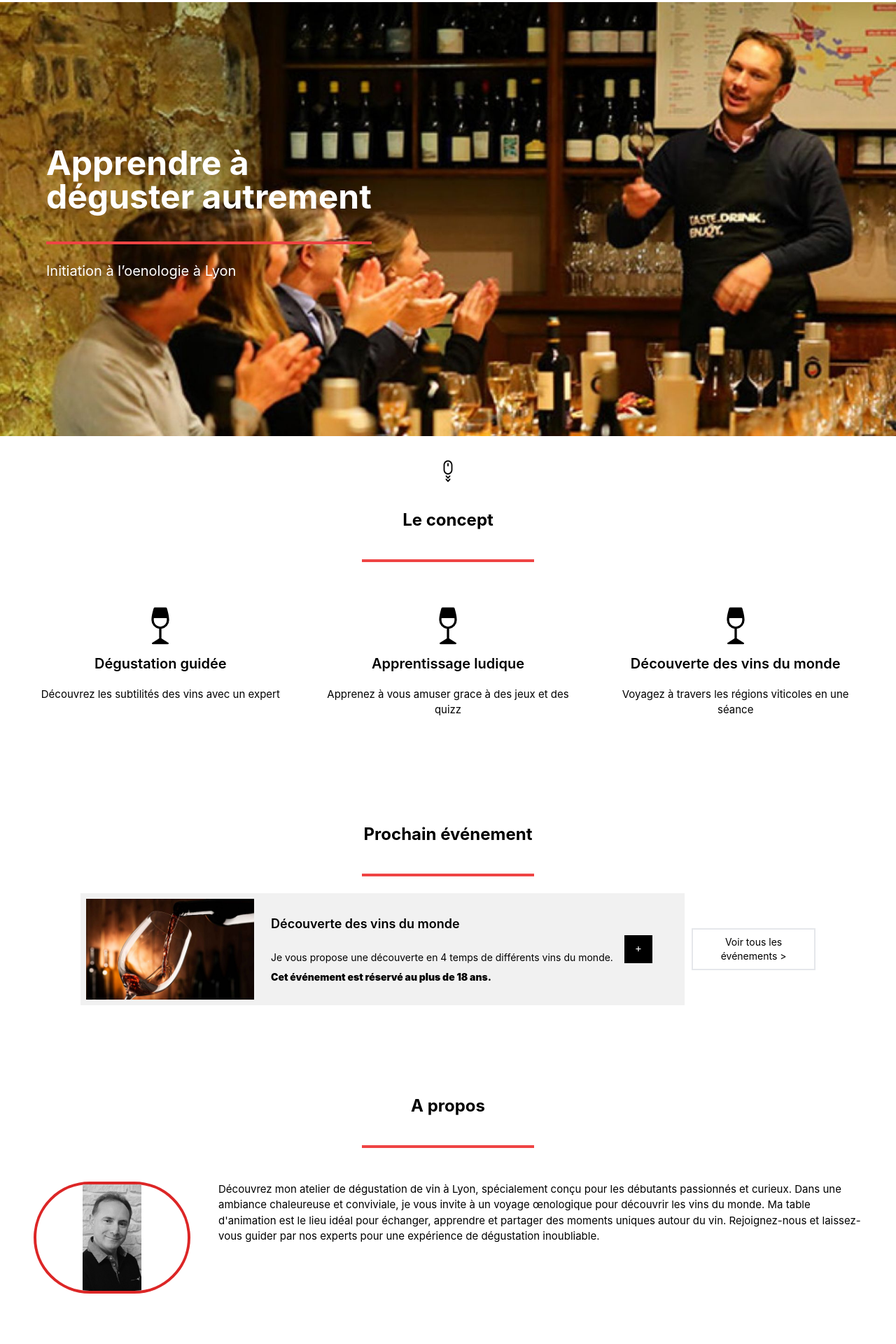
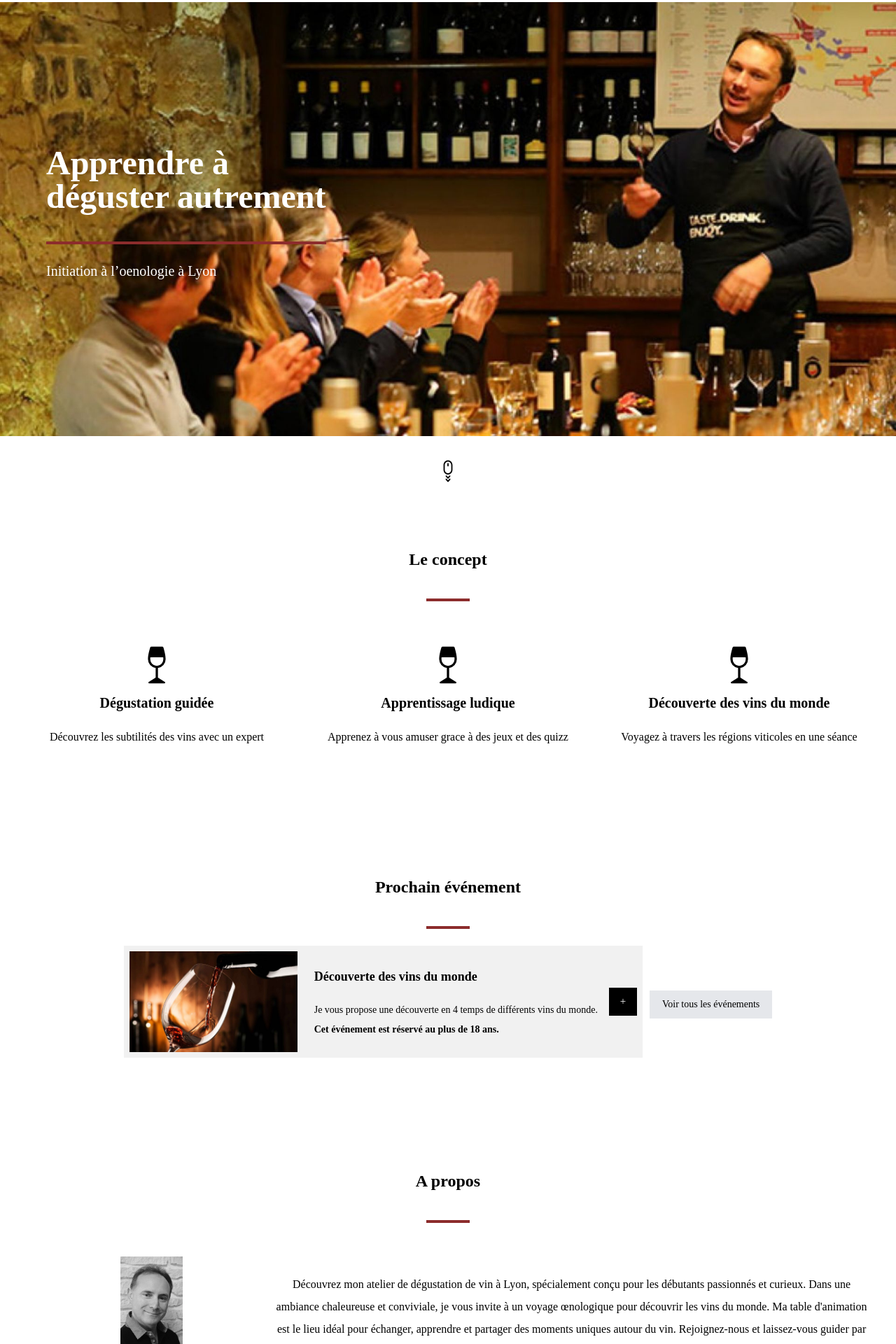
Before and after one commit to cedricdsst/hackathonOlivier, a Vue app in the folder frontendV2/: page / in a window 1280 px wide. Shown: the part 20-1940 px from the top of the page at 70% size. Before the commit the page ends 1916 px from the top, so only its background shows below. Built offline with nearby package versions, Linux system fonts and the light colour scheme; no server answers.

Commit message:
update/accueil-mi-responsive

```diff
--- a/frontendV2/src/assets/main.css
+++ b/frontendV2/src/assets/main.css
@@ -37,3 +37,56 @@ a,
     padding: 0 2rem;
   }
 } */
+.top-left-square {
+  position: absolute;
+  width: 85px;
+  height: 85px;
+  top: -42.5px;
+  left: -42.5px;
+  z-index: -1;
+}
+.bottom-right-square {
+  position: absolute;
+  width: 85px;
+  height: 85px;
+  bottom: -42.5px;
+  right: -42.5px;
+  z-index: -1;
+}
+h1 {
+  font-family: 'Futura Std Medium';
+  font-size: 48px;
+}
+
+h2 {
+  font-size: 32px;
+}
+
+h3 {
+  font-size: 24px;
+}
+
+h2,
+h3,
+h4,
+h5,
+h6,
+p,
+a,
+div,
+span {
+  font-family: 'Futura Std Book';
+}
+
+p,
+span {
+  font-size: 16px;
+  line-height: 200%;
+}
+.header-gradiant
+{
+  width: 100%;
+  height: 100%;
+  background-image: linear-gradient(to bottom, rgba(0, 0, 0, 0.2), rgba(0, 0, 0, 0.5));
+
+}
--- a/frontendV2/src/views/NewHomeView.vue
+++ b/frontendV2/src/views/NewHomeView.vue
@@ -1,77 +1,99 @@
 
     <template>
-    <div id="app">
-      <!-- Section Hero avec Tailwind CSS -->
-      <section class=" hero g-cover bg-no-repeat bg-fixed text-center py-32 px-4">
+    <div id="app" class="">
+
+      <!-- Section Hero avec Tailwind CSS bg-white text-center py-20 px-4 -->
+      <section class="hero g-cover bg-no-repeat bg-fixed text-center py-32 px-4 header-gradiant
+">
 
         <div class=" header flex flex-col items-center justify-center">
           <h1 class="text-white text-5xl font-bold mb-4">Apprendre à <br> déguster autrement</h1>
-          <span class="border-2 w-full border-red-500 my-6"></span>
+          <span class="border-2 w-full border-VinColor my-6"></span>
           <p class="text-white text-xl mb-4">Initiation à l’oenologie à Lyon</p>
           <!-- Ajoutez plus de contenu ou des boutons si nécessaire -->
         </div>
       </section>
+
       <section class="scoller relative bg-cover bg-center flex justify-center items-end">
         <div class="absolute animate-bounce">
             <a href=""><img src="../assets/img/Icone_mouse_scroll.svg" alt="" ></a>
         </div>
       </section>
-      <section class="concepte bg-white flex flex-col items-center justify-center text-center p-6">
+
+      <section class="concepte mt-20 bg-white flex flex-col items-center justify-center text-center py-20 px-4 ">
         <h2 class="text-2xl font-bold mb-4">Le concept</h2>
-        <span class="mx-4 border-2 w-full border-red-500 my-6"></span>
+        <span class="mx-6 border-2 w-full border-VinColor my-6"></span>
         <div class="flex justify-around items-stretch w-full md:flex-row flex-col">
-            <article class="flex flex-col items-center p-4">
+            <article class="flex mx-10 flex-col items-center p-4">
               <img src="../assets/img/wine_glass_icon_156828.svg" alt="" class="mb-2">
               <h3 class="text-xl font-semibold mb-1">Dégustation guidée</h3>
               <p>Découvrez les subtilités des vins avec un expert</p>
             </article>
-            <article class="flex flex-col items-center p-4">
+            <article class="flex mx-10 flex-col items-center p-4">
               <img src="../assets/img/wine_glass_icon_156828.svg" alt="" class="mb-2">
               <h3 class="text-xl font-semibold mb-1">Apprentissage ludique</h3>
               <p>Apprenez à vous amuser grace à des jeux et des quizz</p>
             </article>
-            <article class="flex flex-col items-center p-4">
+              <article class="flex mx-10 flex-col items-center p-4">
               <img src="../assets/img/wine_glass_icon_156828.svg" alt="" class="mb-2">
               <h3 class="text-xl font-semibold mb-1">Découverte des vins du monde</h3>
             <p>Voyagez à travers les régions viticoles en une séance</p>
             </article>
         </div>
       </section>
-    <section class="NextEvent bg-white flex flex-col items-center justify-center text-center p-6">
+
+      <section class="NextEvent bg-white flex flex-col items-center justify-center text-center py-20 px-4">
           <h2 class="text-2xl font-bold mb-4">Prochain événement</h2>
-        <span class="mx-4 border-2 w-full border-red-500 my-6"></span>
-        <div class="flex flex-col md:flex-row">
-            <div class=" event flex flex-col md:flex-row items-center gap-4 w-full">
+          <span class="mx-4 border-2 w-full border-VinColor my-6"></span>
+          <div class="flex ">
+            <div class="event flex flex-col md:flex-row sm:flex-col items-center gap-4 w-full">
                 <img class="p-2 object-contain h-40 w-auto ml-4 sm:ml-0" src="../assets/img/thumbnail_evenement.jpg" alt="">
-                <article class="flex flex-col items-start w-auto gap-2 ">
+                <article class="flex flex-col items-start w-auto gap-2">
                     <h4 class="text-lg font-semibold mb-4">Découverte des vins du monde</h4>
-                    <p class="text-sm ">Je vous propose une découverte en 4 temps de différents vins du monde.</p>
+                    <p class="text-sm">Je vous propose une découverte en 4 temps de différents vins du monde.</p>
                     <p class="text-sm font-bold"><strong>Cet événement est réservé au plus de 18 ans.</strong></p>
                 </article>
-                <div class="mr-2 md:mb-0 sm:mb-4 ">
-                    <button class="text-white bg-black w-10 h-10">+</button>
+                <div class="mr-2 md:mb-0 sm:mb-4">
+                    <button class="text-white bg-black w-10 h-10 hover:bg-VinColor">+</button>
                 </div>
             </div>
 
-            <div class="flex justify-center items-center mt-4 md:mt-0 ">
-                <button type="button" class="text-sm border-2 px-4 py-2 w-full hover:bg-gray-200">Voir tous les événements ></button>
+            <div class="flex justify-center items-center mt-4 sm:mt-2">
+                <button type="button" class="text-sm bg-gray-200 border-2 px-4 py-2 hover:bg-VinColor whitespace-nowrap">
+                    Voir tous les événements
+                </button>
             </div>
         </div>
+
       </section>
-    <section class="NextEvent bg-white flex flex-col items-center justify-center text-center p-6">
+
+      <section class="Apropos bg-white flex flex-col items-center justify-center text-center py-20 px-4 ">
           <h2 class="text-2xl font-bold mb-4">A propos</h2>
-        <span class="mx-4 border-2 w-full border-red-500 my-6"></span>
+          <span class="mx-4 border-2 w-full border-VinColor my-6"></span>
           <div class="flex flex-col md:flex-row items-center md:items-start text-center md:text-left mx-auto p-6">
-            <div class="flex-shrink-0">
-                <img src="../assets/img/Olivier_bonneton.webp" alt="Olivier Bonneton" class="object-contain h-40 w-40 md:w-48 lg:w-56 rounded-full border-4 border-red-600">
+              <div class="sm:w-full ">
+                  <img src="../assets/img/Olivier_bonneton.webp" alt="Olivier Bonneton" class="object-contain h-40 md:w-48 lg:w-full self-start sm:self-center">
               </div>
-            <div class="mt-6 md:mt-0 md:ml-6 lg:ml-10 flex flex-col justify-center">
-                <p class="mb-6">Découvrez mon atelier de dégustation de vin à Lyon, spécialement conçu pour les débutants passionnés et curieux. Dans une ambiance chaleureuse et conviviale, je vous invite à un voyage œnologique pour découvrir les vins du monde. Ma table d'animation est le lieu idéal pour échanger, apprendre et partager des moments uniques autour du vin. Rejoignez-nous et laissez-vous guider par nos experts pour une expérience de dégustation inoubliable.</p>
-                <button type="button" class="text-black text-white px-4 py-2 rounded-lg hover:bg-gray-800 transition-colors">En savoir plus</button>
+              <div class="mt-6 flex flex-col justify-center items-start md:items-center">
+                <p class="mb-6 text-left md:text-center">Découvrez mon atelier de dégustation de vin à Lyon, spécialement conçu pour les débutants passionnés et curieux. Dans une ambiance chaleureuse et conviviale, je vous invite à un voyage œnologique pour découvrir les vins du monde. Ma table d'animation est le lieu idéal pour échanger, apprendre et partager des moments uniques autour du vin. Rejoignez-nous et laissez-vous guider par nos experts pour une expérience de dégustation inoubliable.</p>
+                <button type="button" class="text-black bg-gray-200 py-2 px-4 hover:bg-VinColor transition-colors self-start md:self-center">En savoir plus</button>
             </div>
+
           </div>
       </section>
-      <!-- D'autres sections peuvent être ajoutées ici -->
+
+      <section class="py-20 px-4 mt-20">
+    <div class="relative w-full h-full"> <!-- Assurez-vous que le conteneur a une hauteur suffisante -->
+        <!-- Première image (gauche) -->
+        <img src="../assets/img/gallerie_plateau.jpg" alt="Plateau 1" class="absolute ml-20 top-0 left-1/4 transform -translate-x-1/2 w-1/3 z-10">
+
+        <!-- Troisième image (droite) -->
+        <img src="../assets/img/gallerie_plateau.jpg" alt="Plateau 3" class="absolute top-0 left-3/4 transform -translate-x-1/2 w-1/3 z-30">
+
+        <!-- Deuxième image (centre, en bas et en partie en dessous de la troisième) -->
+        <img src="../assets/img/gallerie_plateau.jpg" alt="Plateau 2" class="absolute bottom-0 left-[45%] transform -translate-x-1/2 w-1/4 z-20" style="transform: translateY(50%);">
+    </div>
+</section>
     </div>
   </template>
   <script>
@@ -102,7 +124,6 @@
   }
 
   .scoller {
-    background-color: red;
     width: 100%;
     display: flex;
     align-items: center;
@@ -130,14 +151,14 @@
 .animate-bounce {
   animation: bounce 1s infinite;
 }
-.concepte, .NextEvent{
+.concepte, .NextEvent, .Apropos {
     color: black;
-    margin-top: 80px;
+
     display: flex;
     justify-content: center;
 }
-.concepte span, .NextEvent span {
-    width: 20%;
+.concepte span, .NextEvent span, .Apropos span{
+    width: 5%;
 }
 .concepte article {
     width: 100%;
@@ -161,6 +182,9 @@
  justify-content: center;
 
 }
+/* button {
+  background-color: #8c2c2c;
+} */
 .event{
     background-color: #f1f1f1;
     margin-right: 10px;
--- a/frontendV2/tailwind.config.js
+++ b/frontendV2/tailwind.config.js
@@ -4,7 +4,11 @@ module.exports = {
     './public/index.html' // Analyser le fichier index.html pour les classes utilisées dans le contenu statique
   ],
   theme: {
-    extend: {} // Étendre ou personnaliser le thème Tailwind CSS si nécessaire
+    extend: {
+      colors: {
+        'VinColor': '#8c2c2c',
+      },
+    } // Étendre ou personnaliser le thème Tailwind CSS si nécessaire
   },
   plugins: [] // Activer les plugins Tailwind CSS si nécessaire
 }
```
Lines whose indentation alone changed are shown as unchanged.
